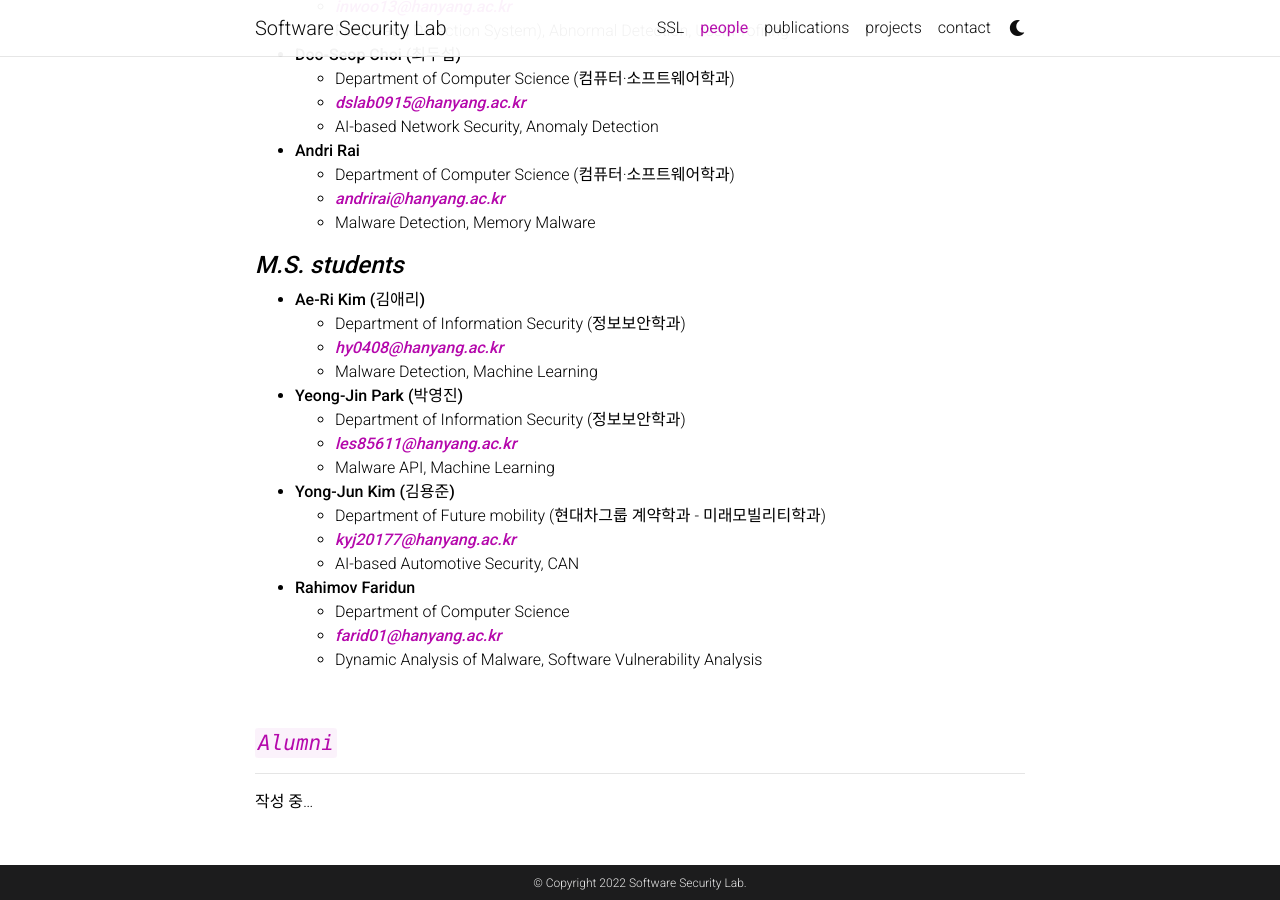
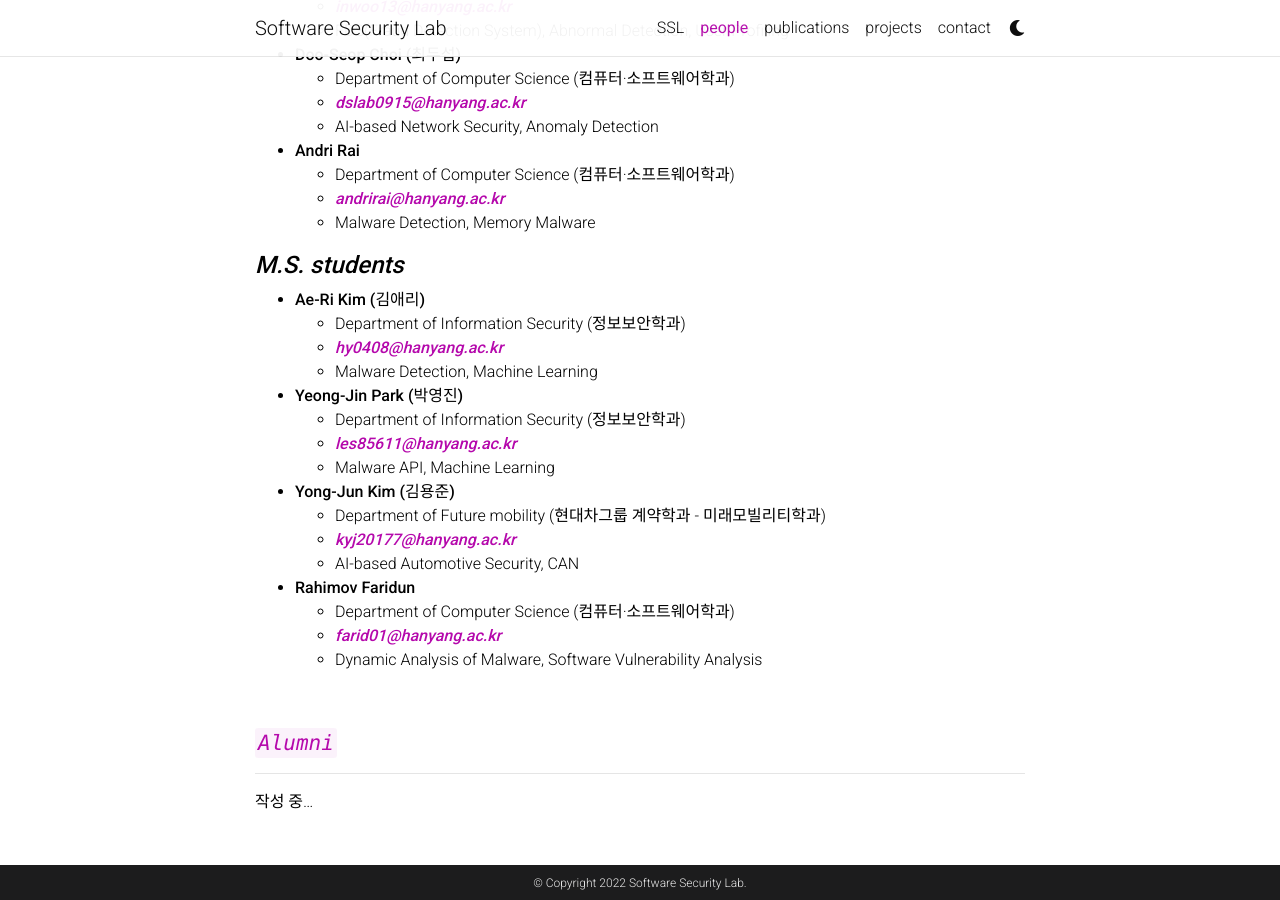
Before and after one commit to softwareseclab/softwareseclab.github.io, a Jekyll site: the page built from _pages/people.md, in a window 1280 px wide and 900 px high, scrolled down 1202 px. Built offline with Jekyll 4.4.1, drawn with Linux system fonts in a browser that asks for light colours; comment, search, counter and statistics services are not loaded; a style sheet for code colours, icons or effects is not loaded.

Commit message:
Update profile

```diff
--- a/_pages/people.md
+++ b/_pages/people.md
@@ -67,7 +67,7 @@ nav_order: 1
   - AI-based Automotive Security, CAN
 
 - **Rahimov Faridun**
-  - Department of Computer Science
+  - Department of Computer Science (컴퓨터·소프트웨어학과)
   - ***<a href="mailto:farid01@hanyang.ac.kr">farid01@hanyang.ac.kr</a>***
   - Dynamic Analysis of Malware, Software Vulnerability Analysis
 
```
